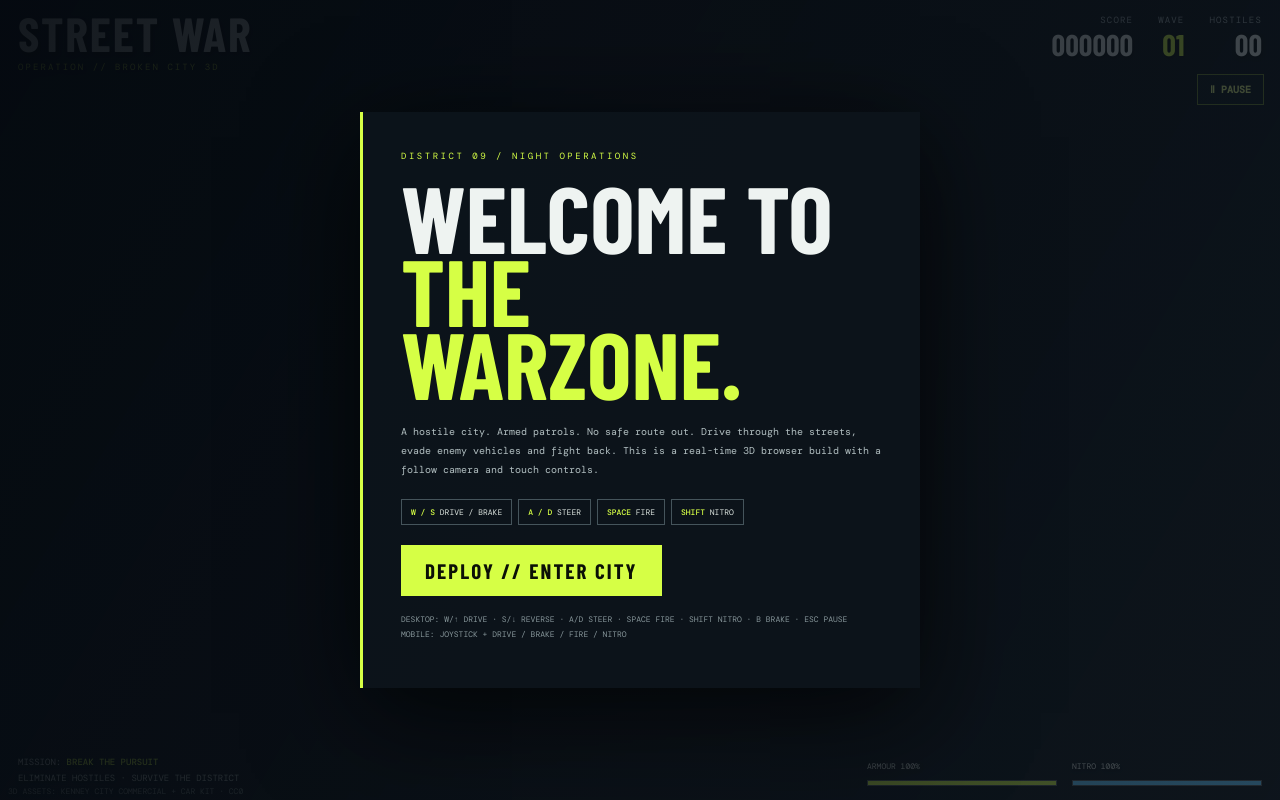
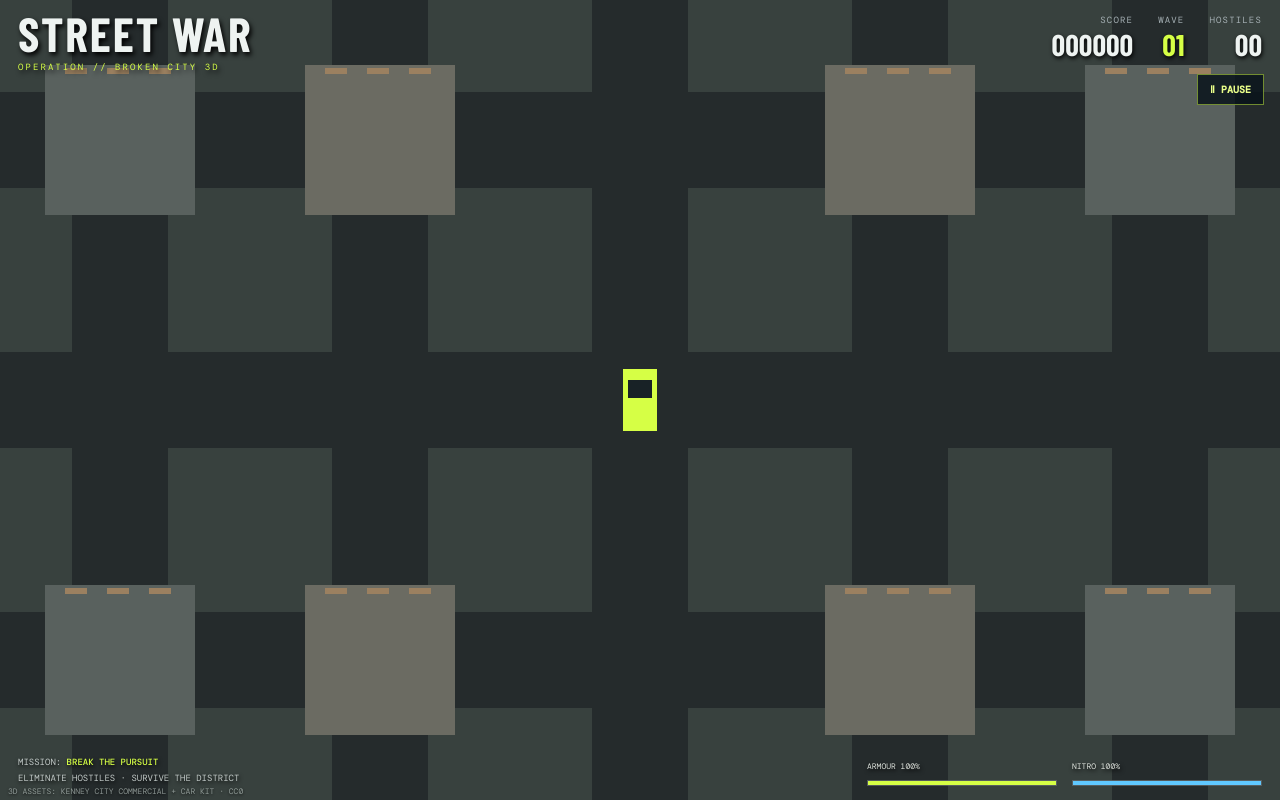
Before and after one commit to D7laoez/-street-war-browser, a plain HTML site: page index.html in a window 1280 px wide. Both pictures are taken after a click on the button "DEPLOY // ENTER CITY". Drawn offline with nearby package versions, Linux system fonts and the light colour scheme; a web font is replaced by a local one.

Commit message:
Add standalone playable fallback and startup readiness guard

```diff
--- a/index.html
+++ b/index.html
@@ -43,6 +43,42 @@
     "three": "https://cdn.jsdelivr.net/npm/three@0.160.0/build/three.module.js"
   }
 }
+</script>
+<script>
+(()=> {
+ const canvas=document.getElementById('game'),button=document.getElementById('start'),overlay=document.getElementById('overlay');
+ let running=false,carX=0,carY=0,angle=0,speed=0,last=0,keys={};
+ const ctx=canvas.getContext('2d');
+ function resize(){canvas.width=innerWidth;canvas.height=innerHeight}
+ addEventListener('resize',resize);resize();
+ addEventListener('keydown',e=>keys[e.key.toLowerCase()]=true);
+ addEventListener('keyup',e=>keys[e.key.toLowerCase()]=false);
+ function startFallback(){
+  running=true;overlay.style.display='none';carX=0;carY=0;angle=0;speed=0;
+  const toast=document.getElementById('toast');toast.textContent='2D SAFE MODE // GAME ACTIVE';toast.style.opacity=1;
+  setTimeout(()=>toast.style.opacity=0,1800);
+ }
+ button.addEventListener('click',()=>{if(!window.__streetWarReady)startFallback()});
+ function draw(t){
+  requestAnimationFrame(draw);if(!running)return;
+  const dt=Math.min((t-last)/1000||0,.04);last=t;
+  if(keys.w||keys.arrowup)speed=Math.min(220,speed+260*dt);else speed*=Math.pow(.94,dt*60);
+  if(keys.s||keys.arrowdown)speed=Math.max(-80,speed-220*dt);
+  if(keys.a||keys.arrowleft)angle-=2.2*dt*(.4+Math.abs(speed)/100);
+  if(keys.d||keys.arrowright)angle+=2.2*dt*(.4+Math.abs(speed)/100);
+  carX+=Math.sin(angle)*speed*dt;carY-=Math.cos(angle)*speed*dt;
+  const w=canvas.width,h=canvas.height,cx=w/2,cy=h/2;
+  ctx.fillStyle='#263238';ctx.fillRect(0,0,w,h);
+  ctx.save();ctx.translate(cx,cy);ctx.rotate(-angle);ctx.translate(-carX,-carY);
+  ctx.fillStyle='#38413e';ctx.fillRect(carX-1800,carY-1800,3600,3600);
+  ctx.fillStyle='#252b2c';
+  for(let i=-8;i<=8;i++){ctx.fillRect(i*260-48,-2200,96,4400);ctx.fillRect(-2200,i*260-48,4400,96)}
+  for(let x=-7;x<=7;x++)for(let y=-7;y<=7;y++){if(Math.abs(x*260)<150||Math.abs(y*260)<150)continue;ctx.fillStyle=(x+y)%2?'#59615e':'#6b6b62';ctx.fillRect(x*260-75,y*260-75,150,150);ctx.fillStyle='#9b8060';for(let k=0;k<3;k++)ctx.fillRect(x*260-55+k*42,y*260-72,22,6)}
+  ctx.fillStyle='#d6ff45';ctx.fillRect(carX-17,carY-31,34,62);ctx.fillStyle='#182226';ctx.fillRect(carX-12,carY-20,24,18);
+  ctx.restore();
+ }
+ requestAnimationFrame(draw);
+})();
 </script>
 <script type="module">
 import * as THREE from 'https://cdn.jsdelivr.net/npm/three@0.160.0/build/three.module.js';
@@ -202,7 +238,7 @@ stick.addEventListener('pointermove',e=>{if(e.pointerId===stickId)moveStick(e)})
 function moveStick(e){let r=stick.getBoundingClientRect(),cx=r.left+r.width/2,cy=r.top+r.height/2,dx=e.clientX-cx,dy=e.clientY-cy,max=r.width*.34,len=Math.hypot(dx,dy),s=len>max?max/len:1;dx*=s;dy*=s;knob.style.transform='translate('+dx+'px,'+dy+'px)';input.turn=THREE.MathUtils.clamp(dx/max,-1,1);input.forward=THREE.MathUtils.clamp(-dy/max,-1,1)}
 function releaseStick(){stickId=null;input.turn=0;input.forward=0;knob.style.transform='translate(0,0)'}
 ['pointerup','pointercancel','lostpointercapture'].forEach(ev=>stick.addEventListener(ev,releaseStick));
-camera.position.set(0,12,20);camera.lookAt(0,0,0);updateHUD();document.addEventListener('click',e=>{const button=e.target.closest&&e.target.closest('#start');if(button){e.preventDefault();try{start()}catch(err){console.error('START FAILED',err);toast('START FAILED // '+String(err.message||err).slice(0,70))}}});
+window.__streetWarReady=true;cameraUpdate(0);updateHUD();document.addEventListener('click',e=>{const button=e.target.closest&&e.target.closest('#start');if(button){e.preventDefault();try{start()}catch(err){console.error('START FAILED',err);toast('START FAILED // '+String(err.message||err).slice(0,70))}}});
 })();
 </script>
 </body></html>
```
